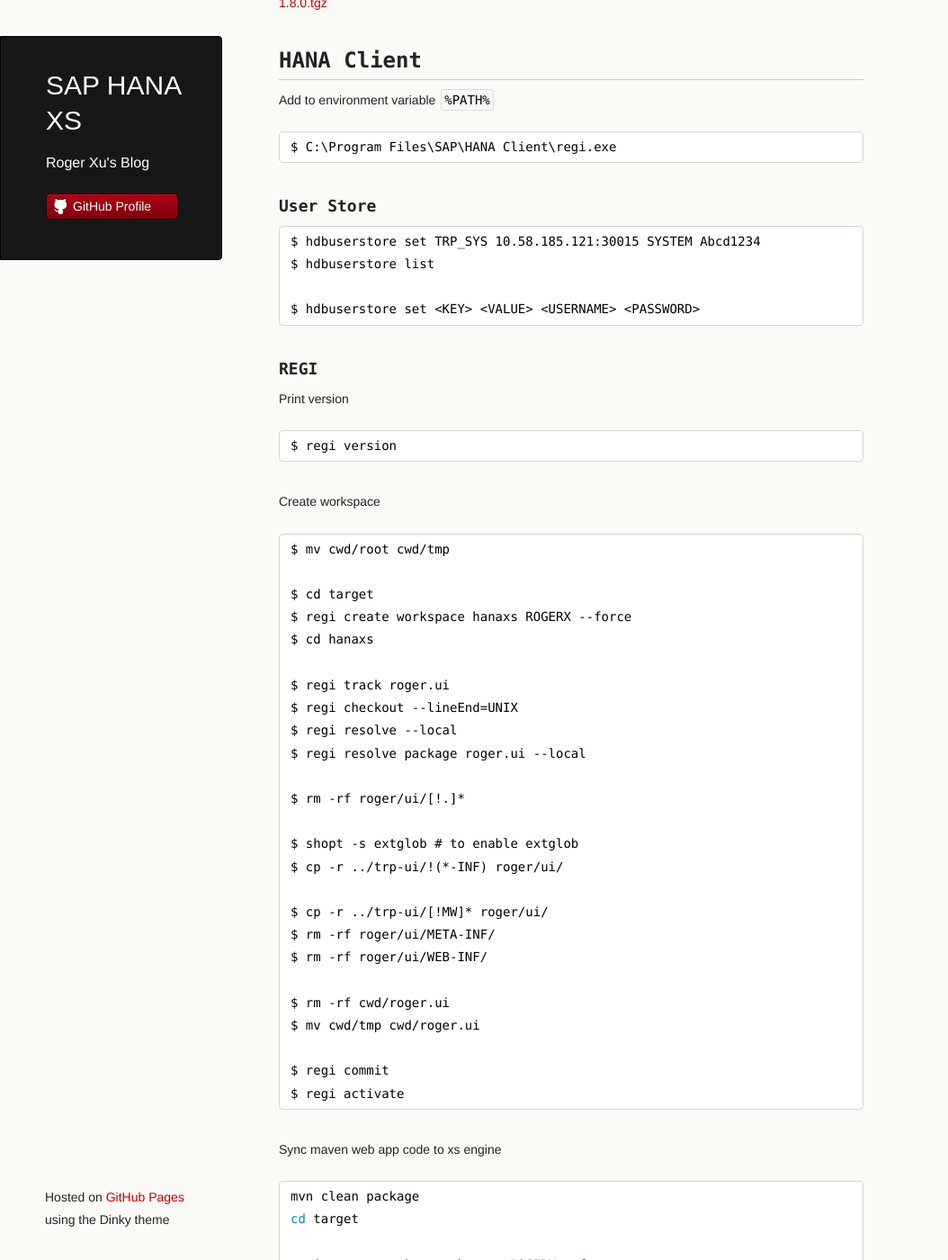
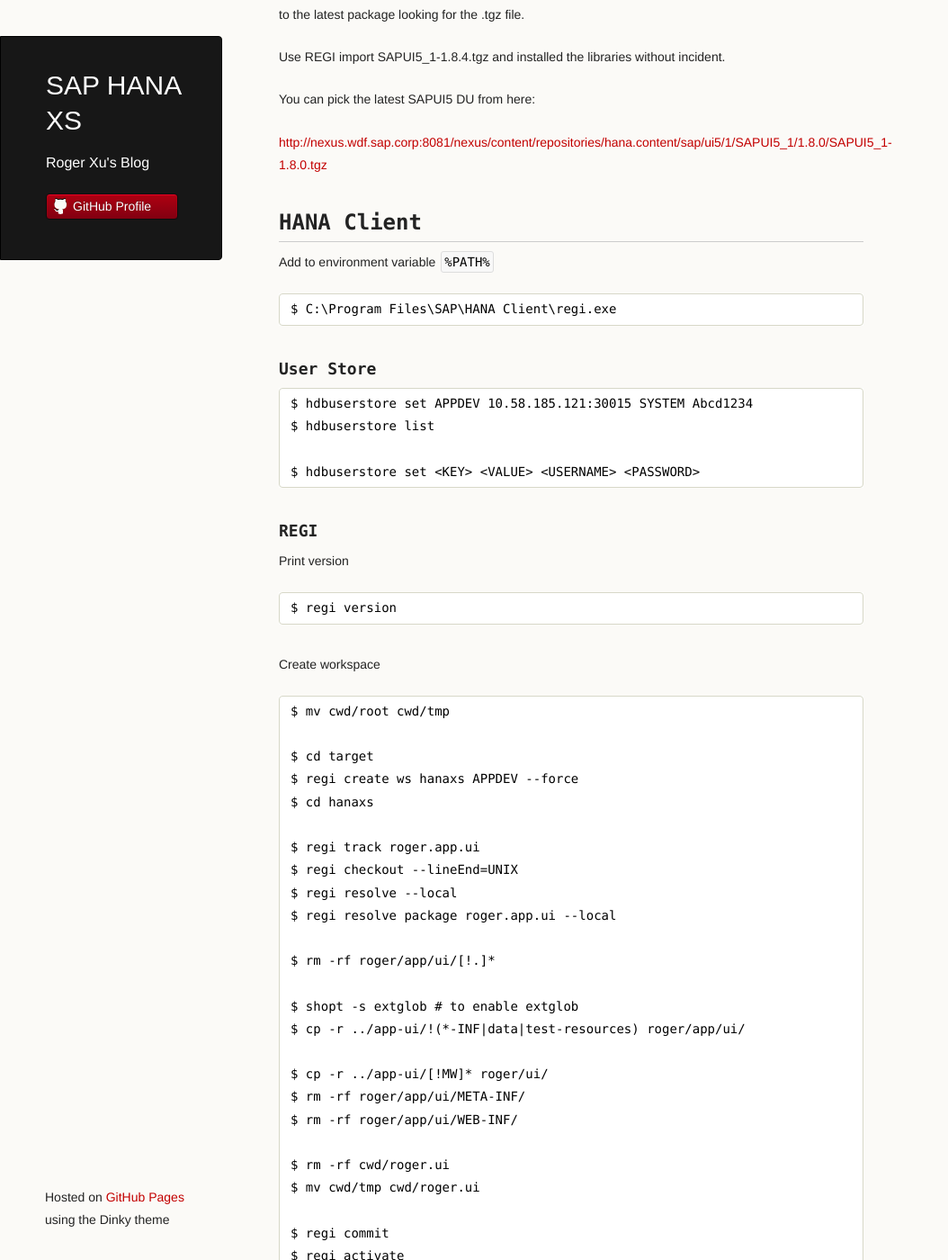
Before and after one commit to rogerxu/rogerxu.github.io, a Jekyll site: the page built from _posts/2013-05-15-xsengine.md, in a window 1280 px wide and 1400 px high, scrolled down 1328 px. Shown: the whole window at 90% size, without its empty margins (0-1054 px from the left). Built offline with Jekyll 4.4.1, drawn with Linux system fonts in a browser that asks for light colours; some of the changed text lies outside the part shown.

Commit message:
Update regi shell script.

````diff
--- a/_posts/2013-05-15-xsengine.md
+++ b/_posts/2013-05-15-xsengine.md
@@ -56,7 +63,7 @@
 
 ### User Store
 
-    $ hdbuserstore set TRP_SYS 10.58.185.121:30015 SYSTEM Abcd1234
+    $ hdbuserstore set APPDEV 10.58.185.121:30015 SYSTEM Abcd1234
     $ hdbuserstore list
 
     $ hdbuserstore set <KEY> <VALUE> <USERNAME> <PASSWORD>
@@ -72,22 +79,22 @@
     $ mv cwd/root cwd/tmp
 
     $ cd target
-    $ regi create workspace hanaxs ROGERX --force
+    $ regi create ws hanaxs APPDEV --force
     $ cd hanaxs
 
-    $ regi track roger.ui
+    $ regi track roger.app.ui
     $ regi checkout --lineEnd=UNIX
     $ regi resolve --local
-    $ regi resolve package roger.ui --local
+    $ regi resolve package roger.app.ui --local
 
-    $ rm -rf roger/ui/[!.]*
+    $ rm -rf roger/app/ui/[!.]*
 
     $ shopt -s extglob # to enable extglob
-    $ cp -r ../trp-ui/!(*-INF) roger/ui/
+    $ cp -r ../app-ui/!(*-INF|data|test-resources) roger/app/ui/
 
-    $ cp -r ../trp-ui/[!MW]* roger/ui/
-    $ rm -rf roger/ui/META-INF/
-    $ rm -rf roger/ui/WEB-INF/
+    $ cp -r ../app-ui/[!MW]* roger/ui/
+    $ rm -rf roger/app/ui/META-INF/
+    $ rm -rf roger/app/ui/WEB-INF/
 
     $ rm -rf cwd/roger.ui
     $ mv cwd/tmp cwd/roger.ui
@@ -99,23 +106,41 @@
 Sync maven web app code to xs engine
 
 ```bash
-mvn clean package
+#!/bin/sh
+# Sync code to HANA XS repository
+
+# Generate web app resources
+#mvn clean package
+
+# Configuration
+USERSTORE_KEY=APPDEV
+WORKSPACE=hanaxs
+SRC_DIR=../app-ui
+UI_PACKAGE=roger.app.ui
+UI_PACKAGE_PATH=roger/app/ui
+IGNORE_LIST="*-INF|data|doc|examples|test-resources|vendor"
+
+# Create workspace in target directory
 cd target
+regi create ws $WORKSPACE $USERSTORE_KEY --force
+cd $WORKSPACE
 
-regi create workspace hanaxs ROGERX --force
-cd hanaxs
-
-regi track sap.tm.trp.ui
-regi checkout --lineEnd=UNIX
-regi resolve --local
-
-rm -rf sap/tm/trp/ui/[!.]*
+# Pull code from repository, force line end to UNIX style (LF)
+regi track $UI_PACKAGE
+regi checkout --lineEnd=UNIX --force
 
 shopt -s extglob
-cp -r ../trp-ui/!(*-INF) sap/tm/trp/ui/
 
-cp ../trp-ui/config/config-test/* sap/tm/trp/ui/config/
+# Delete everything except dot files
+rm -rf $UI_PACKAGE_PATH/!(.*)
 
+# pause 1 second to wait regi to collect changes
+sleep 1s
+
+# Copy everything from source directory except WEB-INF, META-INF and other non-dist files
+cp -r $SRC_DIR/!($IGNORE_LIST) $UI_PACKAGE_PATH
+
+# Commit and activate changes
 regi status
 regi commit
 regi activate
````
Also changed, not shown: other parts of _posts/2013-05-15-xsengine.md (+8 -1 lines).
